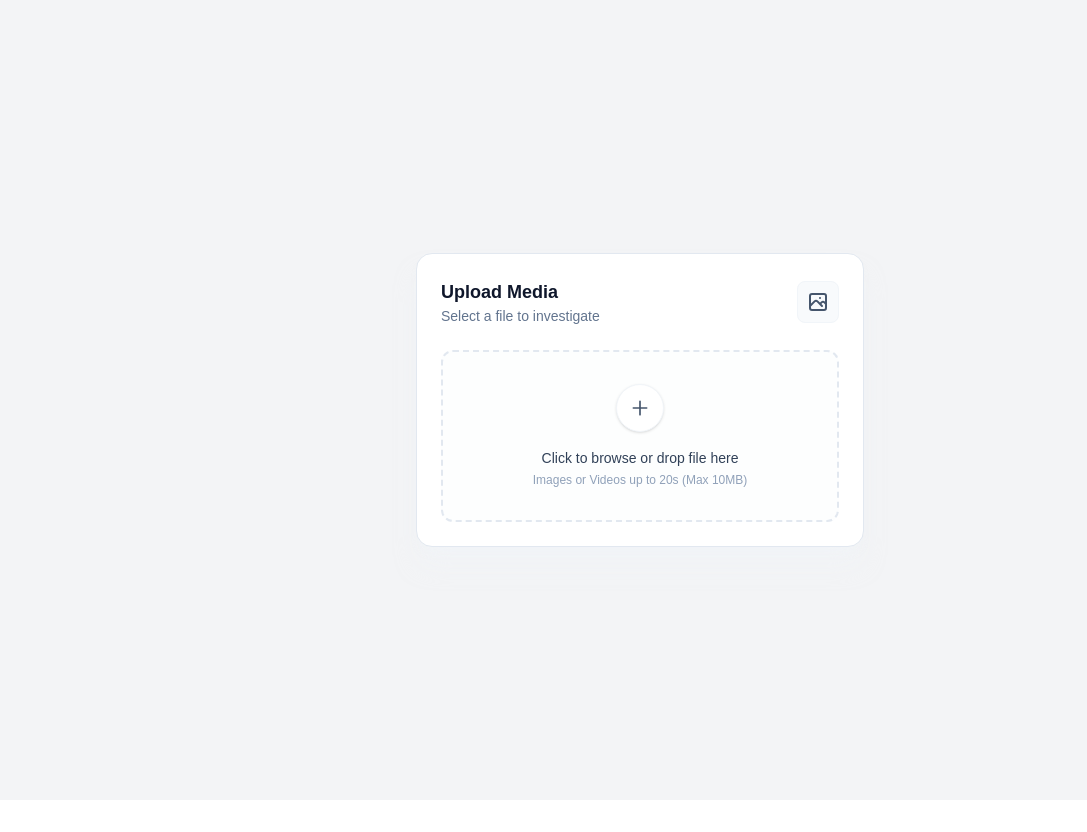
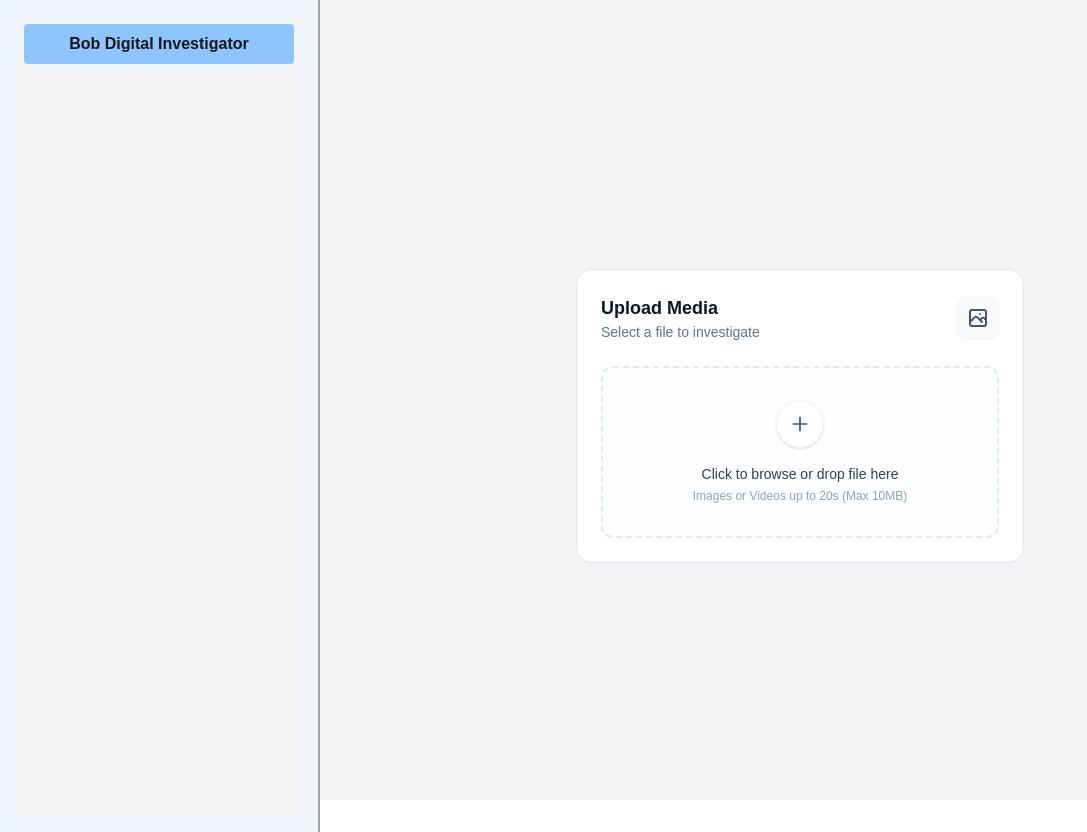
Before and after one commit to juanvictorqwerty/Bob-Digital-Investigator, a Next.js app in the folder client/: page / in a window 1280 px wide. Shown: the whole page, without its empty margins (0-1087 px from the left). Before the commit the page ends 800 px from the top, so only its background shows below. Built offline with nearby package versions, Linux system fonts and the light colour scheme.

Commit message:
add history block

```diff
--- a/client/src/app/page.tsx
+++ b/client/src/app/page.tsx
@@ -5,6 +5,7 @@ import UploadCard from "@/components/UploadCard";
 import { useState } from "react";
 import Cookies from "js-cookie";
 import { useRouter } from "next/navigation";
+import HistoryBlock from "@/components/HistoryBlock";
 
 export default function Home() {
   const router = useRouter();
@@ -148,8 +149,13 @@ export default function Home() {
 
   return (
     <>
-      <main className={BackGroundColor}>
-        <div className="min-h-screen flex flex-col items-center justify-center px-4">
+      <main className={`${BackGroundColor} grid grid-cols-4 h-screen`}>
+
+        <div className="bg-blue-50 col-span-1 p-4 border-r-2 border-gray-400">
+            <HistoryBlock/>
+        </div>
+
+        <div className="min-h-screen flex flex-col items-center justify-center px-4 col-span-3 overflow-auto">
           <div className="w-full max-w-md mx-auto">
             <UploadCard onFileSelect={handleMediaSelect} />
           </div>
@@ -158,7 +164,7 @@ export default function Home() {
             <div className="mt-6 w-full max-w-md mx-auto">
               <button
                 onClick={handleSubmit}
-                className="w-full rounded-xl bg-gradient-to-r from-blue-600 to-blue-700 px-6 py-3 font-medium text-white hover:from-blue-700 hover:to-blue-800 transition-all shadow-lg hover:shadow-xl disabled:opacity-50 disabled:cursor-not-allowed"
+                className="w-full rounded-xl bg-linear-to-r from-blue-600 to-blue-700 px-6 py-3 font-medium text-white hover:from-blue-700 hover:to-blue-800 transition-all shadow-lg hover:shadow-xl disabled:opacity-50 disabled:cursor-not-allowed"
                 disabled={isUploading}
               >
                 {isUploading ? (
--- /dev/null
+++ b/client/src/components/HistoryBlock.tsx
@@ -0,0 +1,11 @@
+import { BackGroundColor } from "@/colors/Colors"
+
+export default function HistoryBlock(){
+    return (
+        <main className={`${BackGroundColor} w-full h-screen p-2 hover:bg-gray-100`}>
+            <h1 className="mx-auto bg-blue-300 text-center p-2 font-bold rounded drop-shadow-blue-400 ">
+                Bob Digital Investigator
+            </h1>
+        </main>
+    )
+}
```
